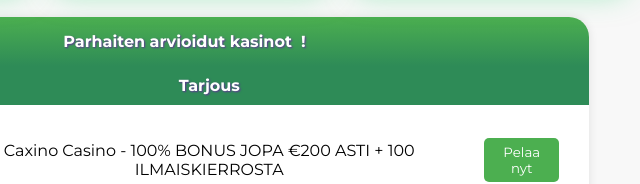
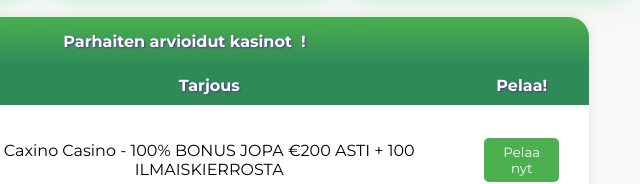
Before and after one commit to SaltyCofvefe/Kasinokoodit, a plain HTML site: page index.html in a window 1280 px wide. Shown: the part 645-829 px from the top of the page, 451-1091 px from the left. Drawn offline with nearby package versions, Linux system fonts and the light colour scheme.

Commit message:
Add files via upload

```diff
--- a/index.html
+++ b/index.html
@@ -675,7 +675,7 @@ footer {
         <tr class="header-row">
           <th id="kasino-header" scope="col">Kasino</th>
           <th id="tarjous-header" scope="col">Tarjous</th>
-          <th id="pelaa-header" scope="col"></th>
+          <th id="pelaa-header" scope="col">Pelaa!</th>
         </tr>
           </thead>
       <tbody>
```
